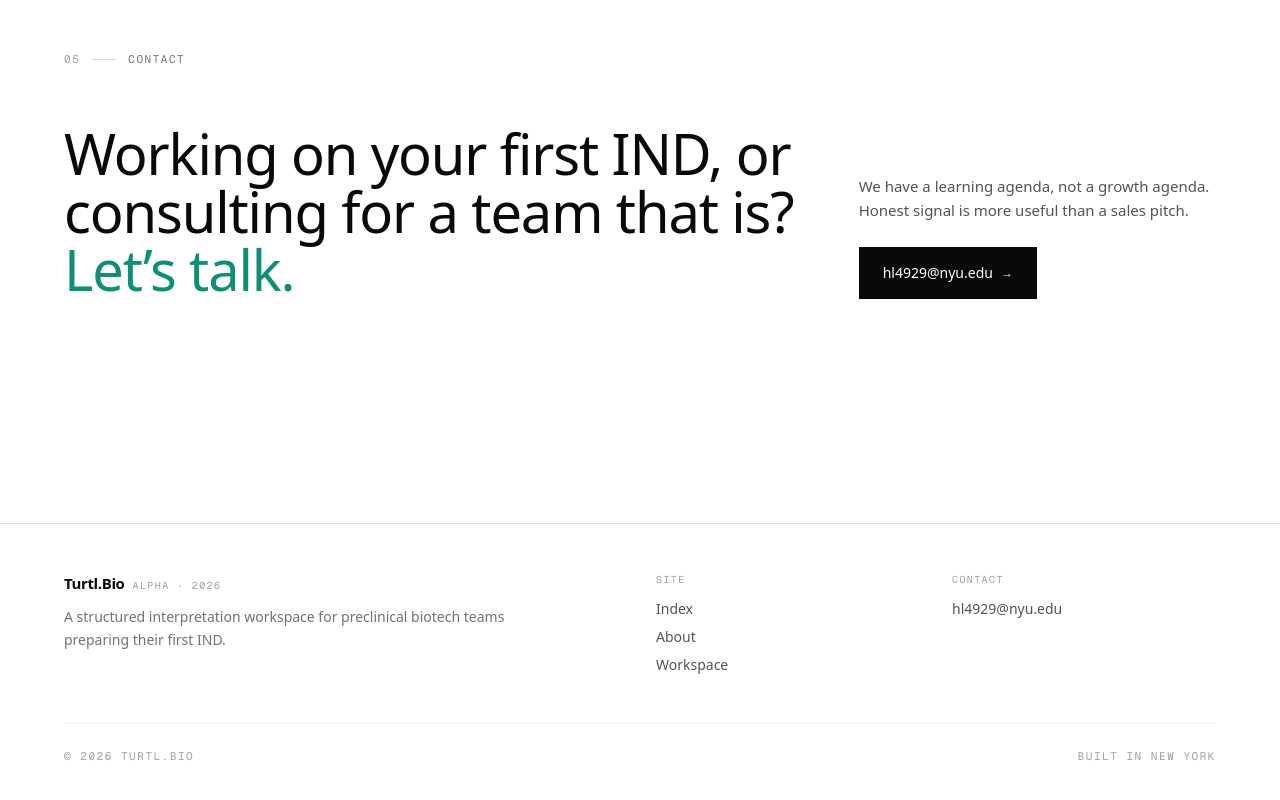
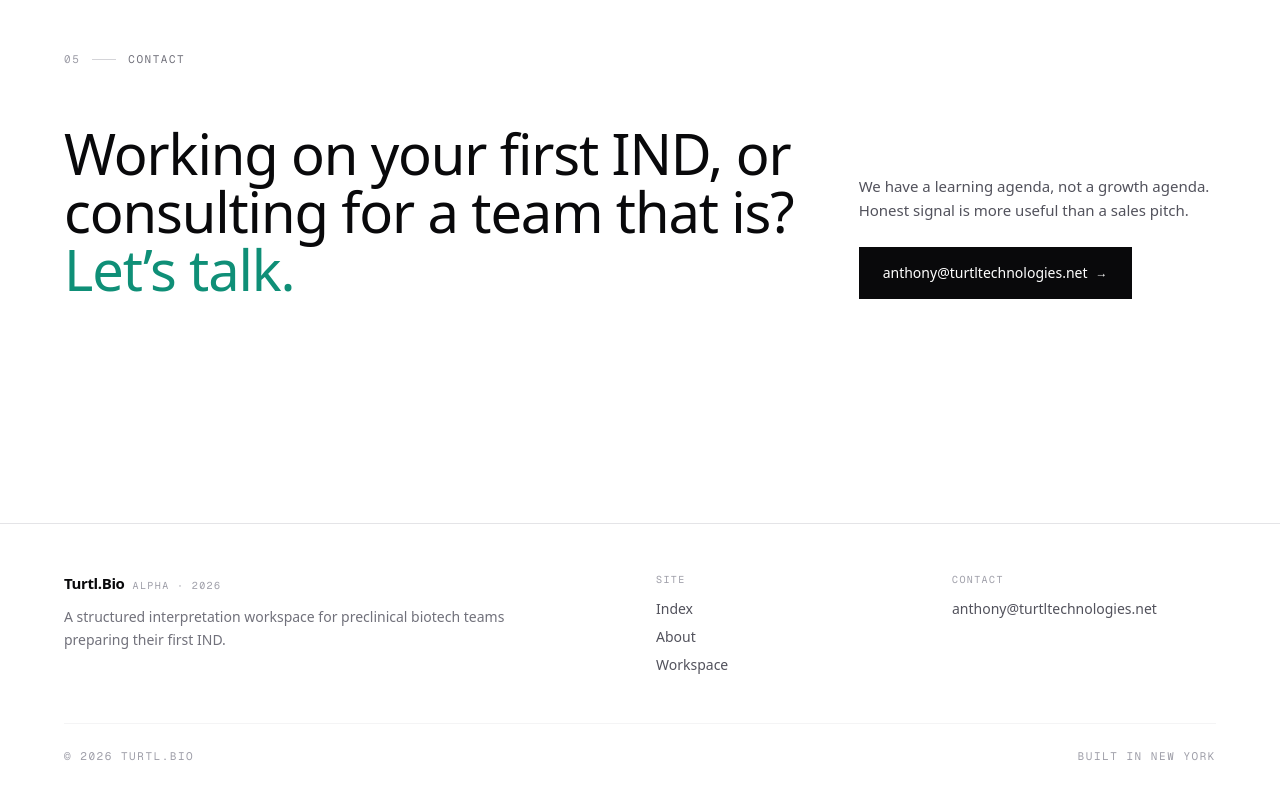
Before and after one commit to axie22/Turtl.Bio, a Next.js app in the folder turtl.bio/: page /about in a window 1280 px wide. Shown: the part 3863-4663 px from the top of the page. Built offline with nearby package versions, Linux system fonts and the light colour scheme.

Commit message:
Update contact info

```diff
--- a/turtl.bio/app/(marketing)/about/page.tsx
+++ b/turtl.bio/app/(marketing)/about/page.tsx
@@ -318,10 +318,10 @@
               more useful than a sales pitch.
             </p>
             <Link
-              href="mailto:hl4929@nyu.edu"
+              href="mailto:anthony@turtltechnologies.net"
               className="inline-flex items-center gap-2 bg-zinc-950 text-white px-6 py-4 text-sm font-medium hover:bg-[#0f8f77] transition-colors"
             >
-              hl4929@nyu.edu
+              anthony@turtltechnologies.net
               <span aria-hidden className="font-mono text-xs">
                 &rarr;
               </span>
--- a/turtl.bio/app/(marketing)/layout.tsx
+++ b/turtl.bio/app/(marketing)/layout.tsx
@@ -64,10 +64,10 @@
               <ul className="space-y-2 text-sm">
                 <li>
                   <Link
-                    href="mailto:hl4929@nyu.edu"
+                    href="mailto:anthony@turtltechnologies.net"
                     className="hover:text-zinc-950 text-zinc-600"
                   >
-                    hl4929@nyu.edu
+                    anthony@turtltechnologies.net
                   </Link>
                 </li>
               </ul>
--- a/turtl.bio/app/(marketing)/page.tsx
+++ b/turtl.bio/app/(marketing)/page.tsx
@@ -38,7 +38,7 @@
               </span>
             </Link>
             <Link
-              href="mailto:hl4929@nyu.edu"
+              href="mailto:anthony@turtltechnologies.net"
               className="inline-flex items-center gap-2 border border-zinc-300 text-zinc-950 px-5 py-3 text-sm font-medium hover:border-zinc-950 transition-colors"
             >
               Request alpha access
@@ -438,7 +438,7 @@
               feedback is more useful than a sales pitch.
             </p>
             <Link
-              href="mailto:hl4929@nyu.edu"
+              href="mailto:anthony@turtltechnologies.net"
               className="inline-flex items-center gap-2 bg-zinc-950 text-white px-6 py-4 text-sm font-medium hover:bg-[#0f8f77] transition-colors"
             >
               Request alpha access
--- a/turtl.bio/components/Navbar.tsx
+++ b/turtl.bio/components/Navbar.tsx
@@ -24,7 +24,7 @@
               href="/"
               className={clsx(
                 "transition-colors hover:text-zinc-950",
-                                pathname === "/" ? "text-zinc-950" : "text-zinc-500"
+                pathname === "/" ? "text-zinc-950" : "text-zinc-500",
               )}
             >
               Index
@@ -33,7 +33,7 @@
               href="/about"
               className={clsx(
                 "transition-colors hover:text-zinc-950",
-                                pathname === "/about" ? "text-zinc-950" : "text-zinc-500"
+                pathname === "/about" ? "text-zinc-950" : "text-zinc-500",
               )}
             >
               About
@@ -43,7 +43,7 @@
 
         <div className="flex items-center gap-5">
           <Link
-                        href="mailto:hl4929@nyu.edu"
+            href="mailto:anthony@turtltechnologies.net"
             className="hidden sm:inline-block font-mono text-[11px] uppercase tracking-[0.14em] text-zinc-500 hover:text-zinc-950 transition-colors"
           >
             Contact
@@ -53,7 +53,9 @@
             className="inline-flex items-center gap-2 rounded-none border border-zinc-950 bg-zinc-950 px-3.5 py-1.5 text-[12px] font-medium text-white hover:bg-white hover:text-zinc-950 transition-colors"
           >
             Workspace
-                        <span aria-hidden className="font-mono text-[10px]">→</span>
+            <span aria-hidden className="font-mono text-[10px]">
+              →
+            </span>
           </Link>
         </div>
       </div>
```
Lines whose indentation alone changed are shown as unchanged.
